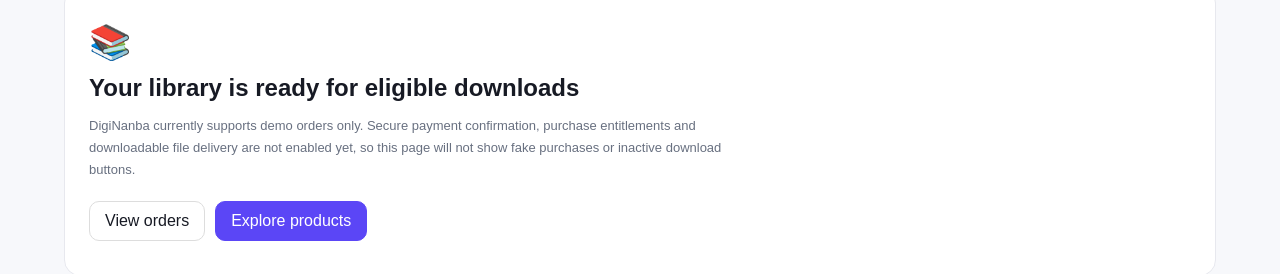
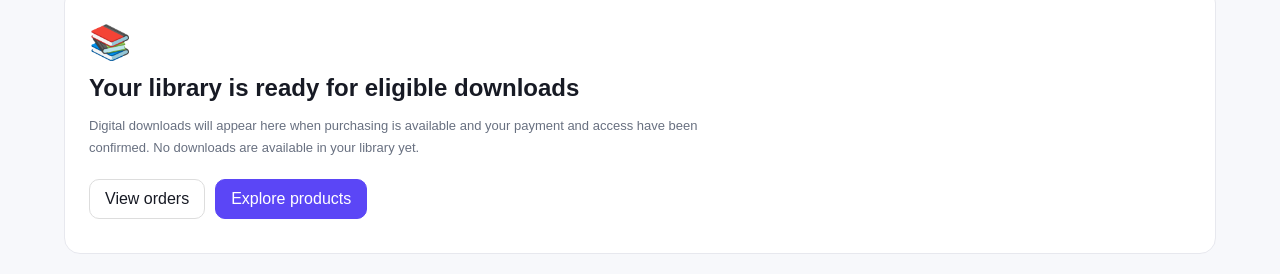
Before and after one commit to agnengineeringselectricals-crypto/diginanba, a Next.js app: page /account/library in a window 1280 px wide. Shown: the part 248-522 px from the top of the page. Built offline with nearby package versions, Linux system fonts and the light colour scheme; no server answers; sample sign-in values are in the browser's storage.

Commit message:
Replace internal checkout implementation wording with customer guidance

```diff
--- a/app/account/library/page.tsx
+++ b/app/account/library/page.tsx
@@ -13,7 +13,7 @@ export default async function Library() {
       <section className="panel dn-library-empty">
         <div className="dn-library-icon" aria-hidden="true">📚</div>
         <h2>Your library is ready for eligible downloads</h2>
-        <p className="muted">DigiNanba currently supports demo orders only. Secure payment confirmation, purchase entitlements and downloadable file delivery are not enabled yet, so this page will not show fake purchases or inactive download buttons.</p>
+        <p className="muted">Digital downloads will appear here when purchasing is available and your payment and access have been confirmed. No downloads are available in your library yet.</p>
         <div className="dn-library-actions"><Link href="/account/orders" className="btn">View orders</Link><Link href="/explore" className="btn primary">Explore products</Link></div>
       </section>
       <style>{`.dn-library-page{padding-bottom:48px}.dn-library-page .page-head{margin-top:18px}.dn-library-empty{padding:34px 24px}.dn-library-icon{font-size:34px}.dn-library-empty h2{margin:12px 0 8px}.dn-library-empty p{max-width:650px;line-height:1.7;font-size:13px}.dn-library-actions{display:flex;gap:10px;flex-wrap:wrap;margin-top:20px}@media(max-width:480px){.dn-library-empty{padding:24px 18px}.dn-library-actions{display:grid}.dn-library-actions .btn{text-align:center}}`}</style>
```
